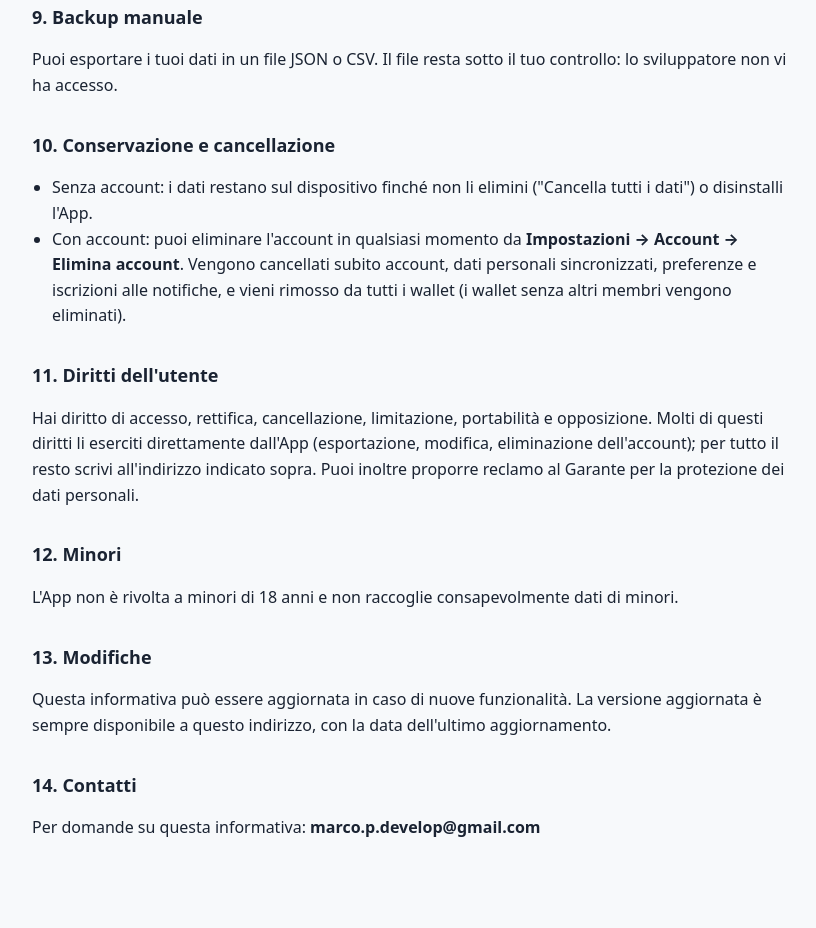
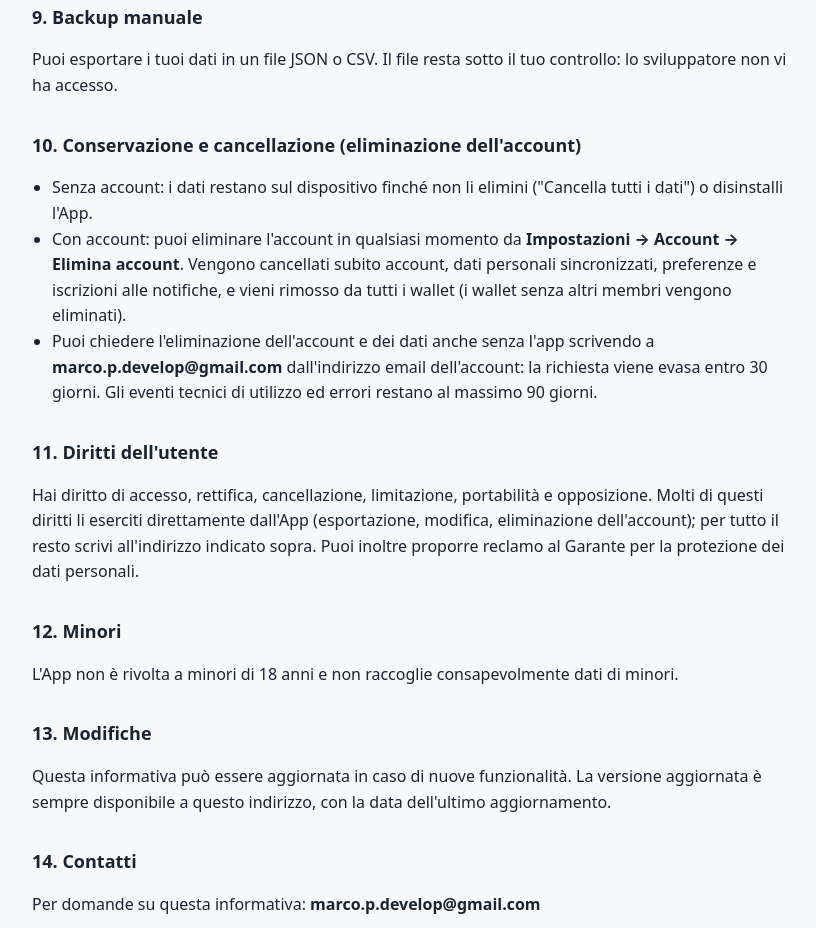
Before and after one commit to Marctie/FinanzAI-Privacy, a plain HTML site: page index.html in a window 1280 px wide. Shown: the part 1971-2899 px from the top of the page, without its empty margins (228-1044 px from the left). Drawn offline with Linux system fonts and the light colour scheme.

Commit message:
Privacy: sezione eliminazione account con ancora (link richiesto da Play) e richiesta via email

```diff
--- a/index.html
+++ b/index.html
@@ -89,13 +89,14 @@
   <p>Puoi esportare i tuoi dati in un file JSON o CSV. Il file resta sotto il tuo controllo: lo sviluppatore non vi
   ha accesso.</p>
 
-  <h2>10. Conservazione e cancellazione</h2>
+  <h2 id="eliminazione-account">10. Conservazione e cancellazione (eliminazione dell'account)</h2>
   <ul>
     <li>Senza account: i dati restano sul dispositivo finché non li elimini ("Cancella tutti i dati") o disinstalli l'App.</li>
     <li>Con account: puoi eliminare l'account in qualsiasi momento da <strong>Impostazioni → Account → Elimina
       account</strong>. Vengono cancellati subito account, dati personali sincronizzati, preferenze e iscrizioni alle
       notifiche, e vieni rimosso da tutti i wallet (i wallet senza altri membri vengono eliminati).</li>
-  </ul>
+      <li>Puoi chiedere l'eliminazione dell'account e dei dati anche senza l'app scrivendo a <strong>marco.p.develop@gmail.com</strong> dall'indirizzo email dell'account: la richiesta viene evasa entro 30 giorni. Gli eventi tecnici di utilizzo ed errori restano al massimo 90 giorni.</li>
+</ul>
 
   <h2>11. Diritti dell'utente</h2>
   <p>Hai diritto di accesso, rettifica, cancellazione, limitazione, portabilità e opposizione. Molti di questi
```
Also changed, not shown: en.html (+3 -2 lines).
